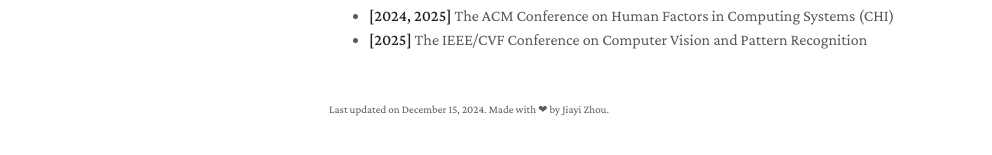
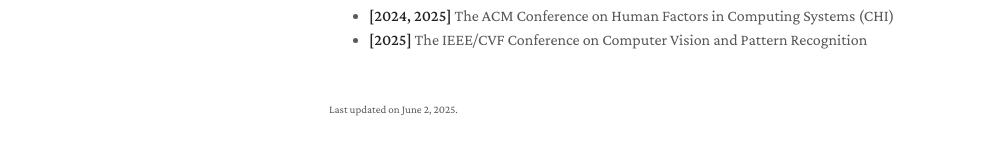
Before and after one commit to JiayZhou/JiayZhou.github.io, a Jekyll site: the page built from index.md, in a window 1280 px wide and 900 px high, scrolled down 1229 px. Shown: the part 710-865 px from the top of the window, without its empty margins (141-1133 px from the left). Built offline with Jekyll 4.4.1, drawn with Linux system fonts in a browser that asks for light colours; nearby versions of some CDN libraries; a style sheet for code colours, icons or effects is not loaded; our own code applies the rules of GitHub Pages for plain Markdown files.

Commit message:
Update date

```diff
--- a/_layouts/homepage.html
+++ b/_layouts/homepage.html
@@ -106,7 +106,7 @@
       <br>
 
       {% if site.enable_footnote %}
-      <p><small>Last updated on December 15, 2024. Made with ❤ by Jiayi Zhou.</small></p>
+      <p><small>Last updated on June 2, 2025.</small></p>
       {% endif %}
 
       </section>
```
